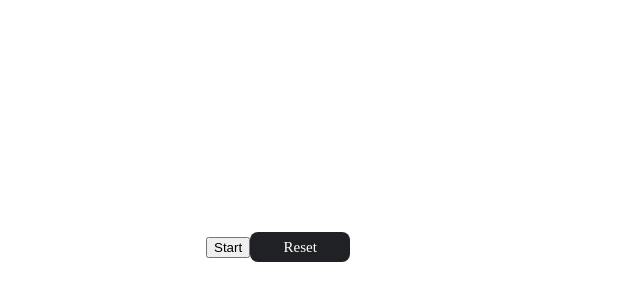
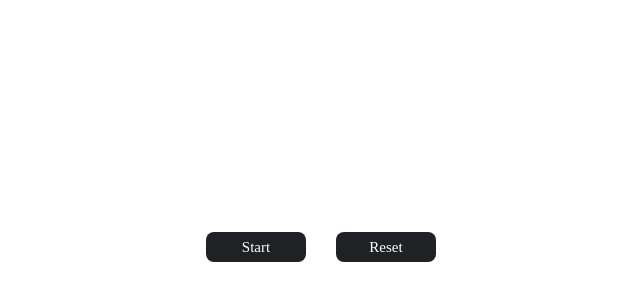
Before and after one commit to Abhishek6388/Golf-Part-2---React-Basic-CSS-styling-Child-to-Parent-Component-Communication---z1ah8zccjvc5, a React app: page / in a window 1280 px wide. Shown: the part 18-318 px from the top of the page, without its empty margins (118-758 px from the left). Built offline with nearby package versions, Linux system fonts and the light colour scheme.

Commit message:
Update App.css

```diff
--- a/src/styles/App.css
+++ b/src/styles/App.css
@@ -34,8 +34,19 @@ body html .root {
   border-radius:8px;
   border: none;
   width: 100px;
+  margin-left: 30px;
 
+}
+.start{
+  font-family: "Fredoka One", cursive;
 
+	  background-color: #202124;
+  color: white;
+  height: 30px;
+  font-size: 15px;
+  border-radius:8px;
+  border: none;
+  width: 100px;
 }
 .ball{
     background-color: black;
```
